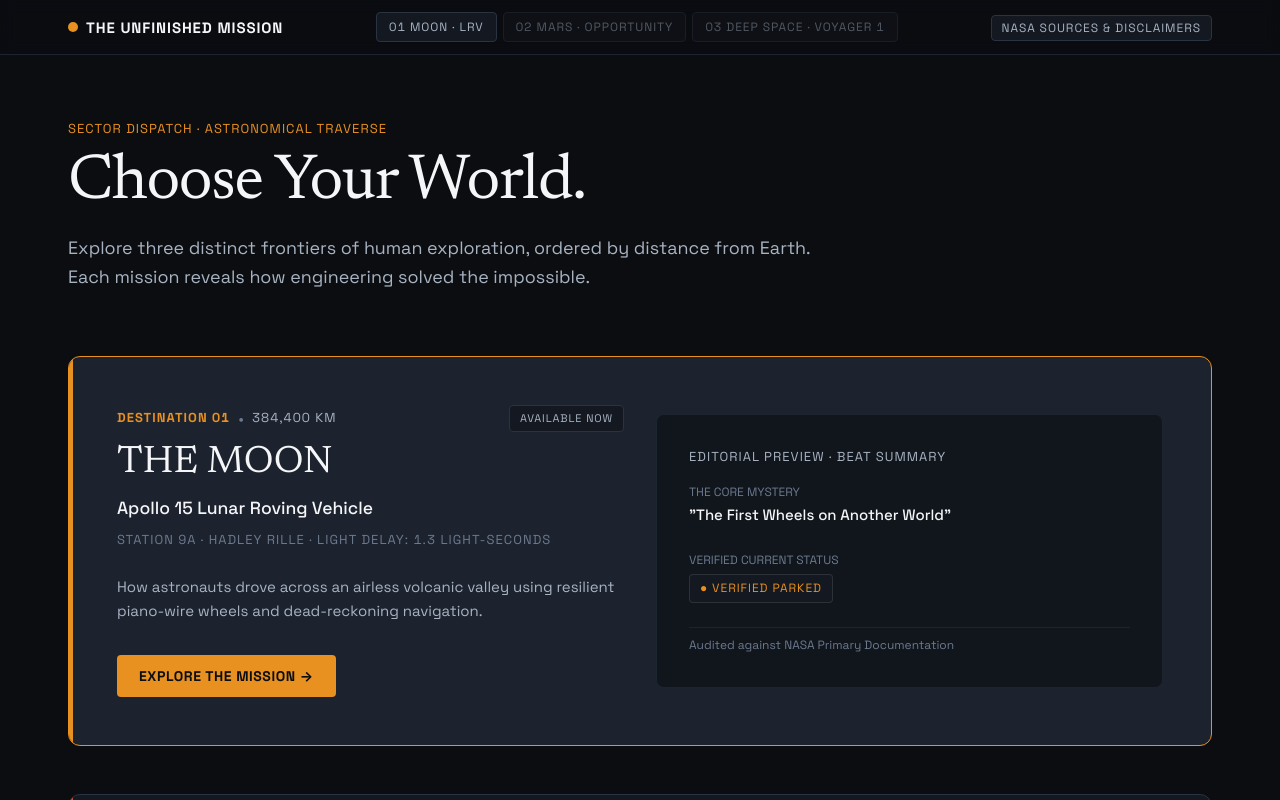
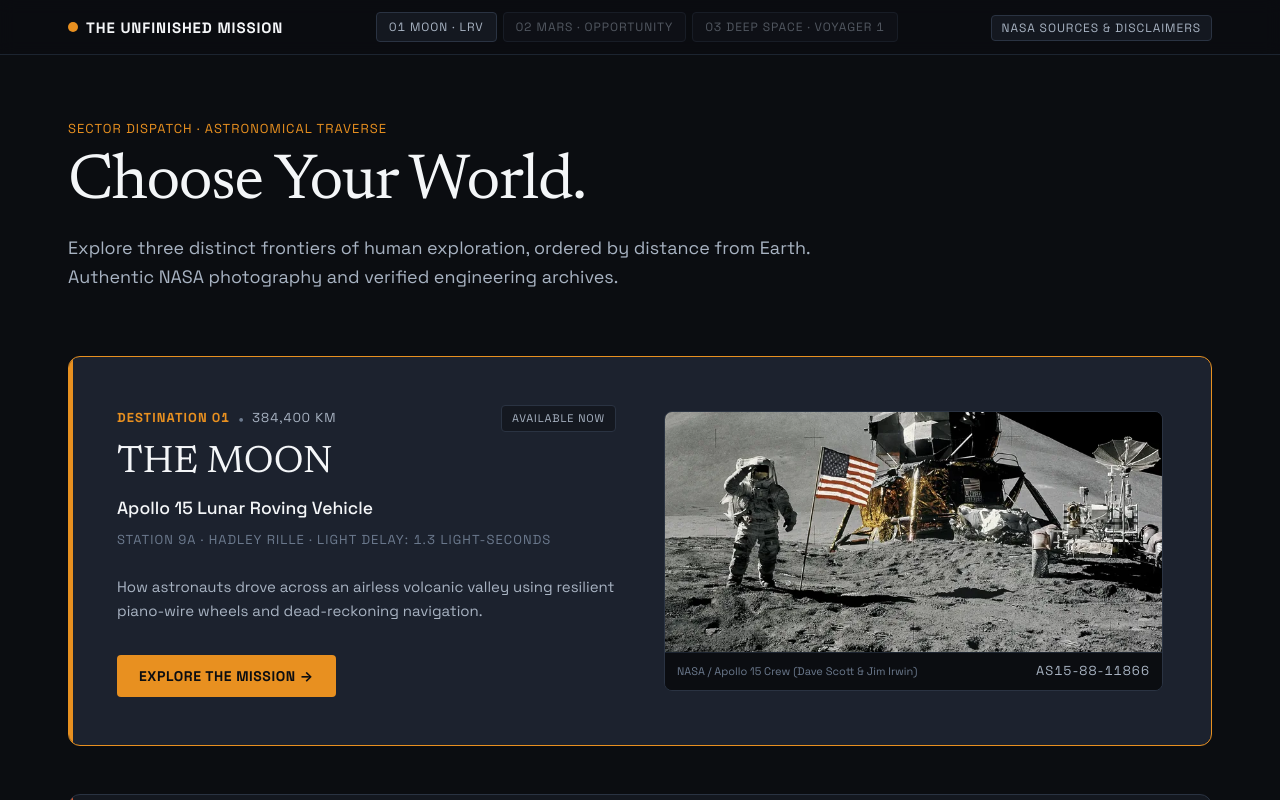
Before and after one commit to Ae8y2la/Abandoned-not-forgotten, a React (Vite) app: page / in a window 1280 px wide. Both pictures are taken after a click on the button "ENTER THE MISSION →". Shown: the top 800 px of the page. Built offline with nearby package versions, Linux system fonts and the light colour scheme.

Commit message:
Step 3: Implement GSAP timelines for The Signal and ScrollTrigger reveals for Choose Your World with authentic NASA images

```diff
--- a/src/components/opening/WorldSelector.jsx
+++ b/src/components/opening/WorldSelector.jsx
@@ -1,7 +1,11 @@
-import React, { useState } from 'react';
+import React, { useState, useEffect, useRef } from 'react';
+import { gsap } from 'gsap';
+import { MOTION_DURATION, MOTION_EASE, refreshScrollTrigger } from '../../styles/motion.js';
+import { imageCredits } from '../../data/credits.js';
 
 export default function WorldSelector({ onSelectMission }) {
   const [hoveredDestination, setHoveredDestination] = useState('apollo-15-lrv');
+  const selectorRef = useRef(null);
 
   const destinations = [
     {
@@ -16,6 +20,7 @@ export default function WorldSelector({ onSelectMission }) {
       synopsis: 'How astronauts drove across an airless volcanic valley using resilient piano-wire wheels and dead-reckoning navigation.',
       statusLabel: 'VERIFIED PARKED',
       accent: 'var(--color-lunar-amber)',
+      imageKey: 'apollo15_rover_irwin',
       isAvailable: true,
       stageNote: 'AVAILABLE NOW'
     },
@@ -31,6 +36,7 @@ export default function WorldSelector({ onSelectMission }) {
       synopsis: 'Designed for 90 days, it survived 5,000 sols to uncover hematite spherules, gypsum veins, and ancient neutral water.',
       statusLabel: 'RESTING IN VALLEY',
       accent: 'var(--color-mars-rust)',
+      imageKey: 'opportunity_self_portrait',
       isAvailable: false,
       stageNote: 'UNLOCKS IN STAGE 3'
     },
@@ -46,20 +52,54 @@ export default function WorldSelector({ onSelectMission }) {
       synopsis: 'Never abandoned, never dead. Operating on nuclear decay with two surviving instruments beyond the Sun\'s magnetic bubble.',
       statusLabel: 'ACTIVE INTERSTELLAR EXPLORER',
       accent: 'var(--color-deep-gold)',
+      imageKey: 'voyager1_spacecraft',
       isAvailable: false,
       stageNote: 'UNLOCKS IN STAGE 4'
     }
   ];
 
+  useEffect(() => {
+    const el = selectorRef.current;
+    if (!el) return;
+
+    const mm = gsap.matchMedia();
+
+    mm.add('(prefers-reduced-motion: no-preference)', () => {
+      // Staggered ScrollTrigger reveal for destinations
+      gsap.fromTo('.world-card',
+        { opacity: 0, y: 24 },
+        {
+          opacity: 1,
+          y: 0,
+          duration: MOTION_DURATION.slow,
+          stagger: 0.18,
+          ease: MOTION_EASE.editorial,
+          scrollTrigger: {
+            trigger: el,
+            start: 'top 82%',
+            toggleActions: 'play none none none'
+          }
+        }
+      );
+    });
+
+    mm.add('(prefers-reduced-motion: reduce)', () => {
+      gsap.set('.world-card', { opacity: 1, y: 0 });
+    });
+
+    return () => mm.revert();
+  }, []);
+
   return (
     <section
+      ref={selectorRef}
       aria-labelledby="world-selector-heading"
       style={{ padding: 'var(--space-2xl) 0 var(--space-3xl)' }}
     >
       <div className="site-container">
 
         {/* Editorial Section Header */}
-        <div style={{ maxWidth: '780px', marginBottom: 'var(--space-2xl)' }}>
+        <div style={{ maxWidth: '820px', marginBottom: 'var(--space-2xl)' }}>
           <div className="font-telemetry" style={{ color: 'var(--color-lunar-amber)', marginBottom: 'var(--space-xs)' }}>
             SECTOR DISPATCH · ASTRONOMICAL TRAVERSE
           </div>
@@ -67,7 +107,7 @@ export default function WorldSelector({ onSelectMission }) {
             Choose Your World.
           </h2>
           <p className="text-lead" style={{ color: 'var(--color-telemetry-silver)' }}>
-            Explore three distinct frontiers of human exploration, ordered by distance from Earth. Each mission reveals how engineering solved the impossible.
+            Explore three distinct frontiers of human exploration, ordered by distance from Earth. Authentic NASA photography and verified engineering archives.
           </p>
         </div>
 
@@ -76,9 +116,12 @@ export default function WorldSelector({ onSelectMission }) {
 
           {destinations.map((dest) => {
             const isHovered = hoveredDestination === dest.id;
+            const imgRecord = imageCredits.find((c) => c.key === dest.imageKey);
+
             return (
               <div
                 key={dest.id}
+                className="world-card"
                 onMouseEnter={() => setHoveredDestination(dest.id)}
                 onFocus={() => setHoveredDestination(dest.id)}
                 style={{
@@ -86,7 +129,7 @@ export default function WorldSelector({ onSelectMission }) {
                   border: `1px solid ${isHovered ? dest.accent : 'var(--color-surface-border)'}`,
                   borderRadius: 'var(--radius-lg)',
                   padding: 'var(--space-xl)',
-                  transition: 'all var(--transition-medium)',
+                  transition: 'background-color var(--transition-fast), border-color var(--transition-fast)',
                   position: 'relative',
                   overflow: 'hidden'
                 }}
@@ -103,11 +146,11 @@ export default function WorldSelector({ onSelectMission }) {
                   }}
                 />
 
-                <div style={{ display: 'grid', gridTemplateColumns: 'repeat(auto-fit, minmax(280px, 1fr))', gap: 'var(--space-lg)', alignItems: 'center' }}>
+                <div style={{ display: 'grid', gridTemplateColumns: 'repeat(auto-fit, minmax(300px, 1fr))', gap: 'var(--space-xl)', alignItems: 'center' }}>
 
                   {/* Left Column: Sector Index & Typographic Statement */}
                   <div>
-                    <div style={{ display: 'flex', alignItems: 'center', gap: 'var(--space-xs)', marginBottom: 'var(--space-xs)' }}>
+                    <div style={{ display: 'flex', alignItems: 'center', gap: 'var(--space-xs)', marginBottom: 'var(--space-xs)', flexWrap: 'wrap' }}>
                       <span className="font-telemetry" style={{ color: dest.accent, fontWeight: 700 }}>
                         DESTINATION {dest.number}
                       </span>
@@ -176,36 +219,73 @@ export default function WorldSelector({ onSelectMission }) {
                     )}
                   </div>
 
-                  {/* Right Column: Editorial Dossier Preview */}
+                  {/* Right Column: Authentic NASA Image Frame & Visible Credit */}
+                  <div>
+                    {imgRecord && (
                       <div
                         style={{
-                      backgroundColor: 'rgba(11, 13, 17, 0.6)',
-                      border: '1px solid var(--color-surface-border-subtle)',
                           borderRadius: 'var(--radius-md)',
-                      padding: 'var(--space-lg)'
+                          overflow: 'hidden',
+                          border: '1px solid var(--color-surface-border)',
+                          backgroundColor: '#0E1117'
                         }}
                       >
-                    <div className="font-telemetry" style={{ color: 'var(--color-telemetry-silver)', marginBottom: 'var(--space-sm)' }}>
-                      EDITORIAL PREVIEW · BEAT SUMMARY
+                        <div style={{ position: 'relative', overflow: 'hidden', height: '240px' }}>
+                          <img
+                            src={imgRecord.smallFile}
+                            alt={imgRecord.altText}
+                            loading="lazy"
+                            width="800"
+                            height="500"
+                            onLoad={refreshScrollTrigger}
+                            style={{
+                              width: '100%',
+                              height: '100%',
+                              objectFit: 'cover',
+                              transition: 'transform var(--transition-medium), opacity var(--transition-fast)',
+                              transform: isHovered ? 'scale(1.03)' : 'scale(1)',
+                              opacity: isHovered ? 1 : 0.9
+                            }}
+                          />
+                          {imgRecord.type === 'illustration' && (
+                            <span
+                              className="badge-tag"
+                              style={{
+                                position: 'absolute',
+                                top: '10px',
+                                right: '10px',
+                                background: 'rgba(11, 13, 17, 0.85)',
+                                color: 'var(--color-amber-bright)',
+                                borderColor: 'rgba(245, 158, 11, 0.4)'
+                              }}
+                            >
+                              ILLUSTRATION
+                            </span>
+                          )}
                         </div>
 
-                    <div style={{ marginBottom: 'var(--space-md)' }}>
-                      <div style={{ fontSize: '0.75rem', color: 'var(--color-muted-slate)' }}>THE CORE MYSTERY</div>
-                      <div style={{ color: 'var(--color-regolith-white)', fontWeight: 500, fontSize: '0.9375rem' }}>
-                        "{dest.headline}"
+                        {/* Visible Credit Strip */}
+                        <div
+                          style={{
+                            padding: '8px 12px',
+                            backgroundColor: 'rgba(11, 13, 17, 0.95)',
+                            display: 'flex',
+                            justifyContent: 'space-between',
+                            alignItems: 'center',
+                            fontSize: '0.6875rem',
+                            color: 'var(--color-muted-slate)',
+                            borderTop: '1px solid var(--color-surface-border-subtle)'
+                          }}
+                        >
+                          <span style={{ overflow: 'hidden', textOverflow: 'ellipsis', whiteSpace: 'nowrap', maxWidth: '75%' }}>
+                            {imgRecord.creditLine}
+                          </span>
+                          <span className="font-telemetry" style={{ color: 'var(--color-telemetry-silver)' }}>
+                            {imgRecord.nasaId}
+                          </span>
                         </div>
                       </div>
-
-                    <div style={{ marginBottom: 'var(--space-md)' }}>
-                      <div style={{ fontSize: '0.75rem', color: 'var(--color-muted-slate)' }}>VERIFIED CURRENT STATUS</div>
-                      <div className="badge-tag" style={{ marginTop: '4px', color: dest.accent, borderColor: 'rgba(255,255,255,0.1)' }}>
-                        ● {dest.statusLabel}
-                      </div>
-                    </div>
-
-                    <div style={{ fontSize: '0.75rem', color: 'var(--color-muted-slate)', borderTop: '1px solid var(--color-surface-border-subtle)', paddingTop: 'var(--space-xs)' }}>
-                      Audited against NASA Primary Documentation
-                    </div>
+                    )}
                   </div>
 
                 </div>
```
Also changed, not shown: src/components/opening/SignalScene.jsx (+109 -46 lines). Lines whose indentation alone changed are shown as unchanged.
